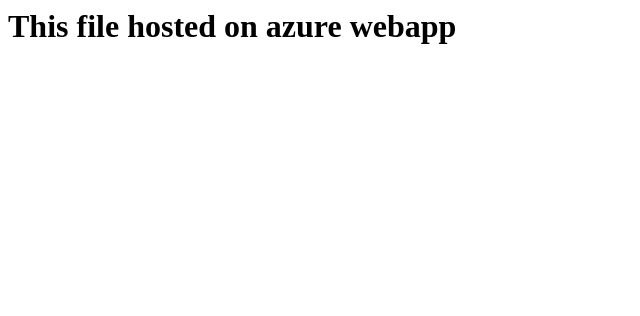
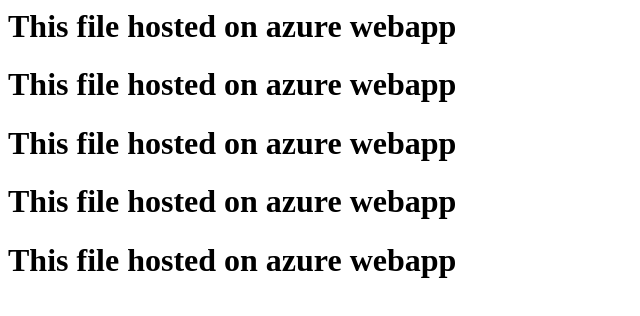
Before and after one commit to Tgovi/classaz, a plain HTML site: page index.html in a window 1280 px wide. Shown: the whole page, without its empty margins (0-640 px from the left). Drawn offline with Linux system fonts and the light colour scheme.

Commit message:
Update index.html

```diff
--- a/index.html
+++ b/index.html
@@ -1 +1,5 @@
 <h1> This file hosted on azure webapp </h1>
+<h1> This file hosted on azure webapp </h1>
+<h1> This file hosted on azure webapp </h1>
+<h1> This file hosted on azure webapp </h1>
+<h1> This file hosted on azure webapp </h1>
```
